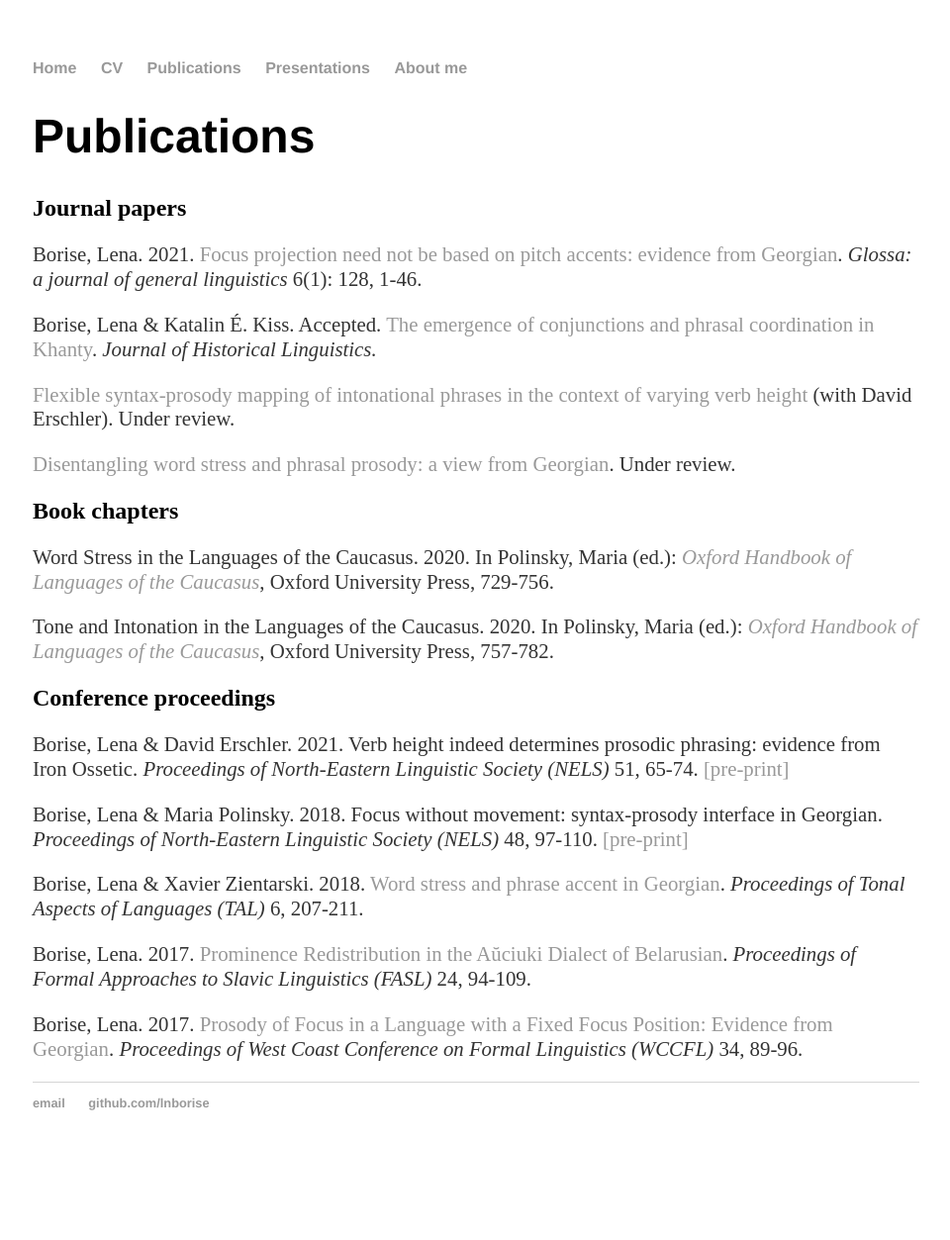
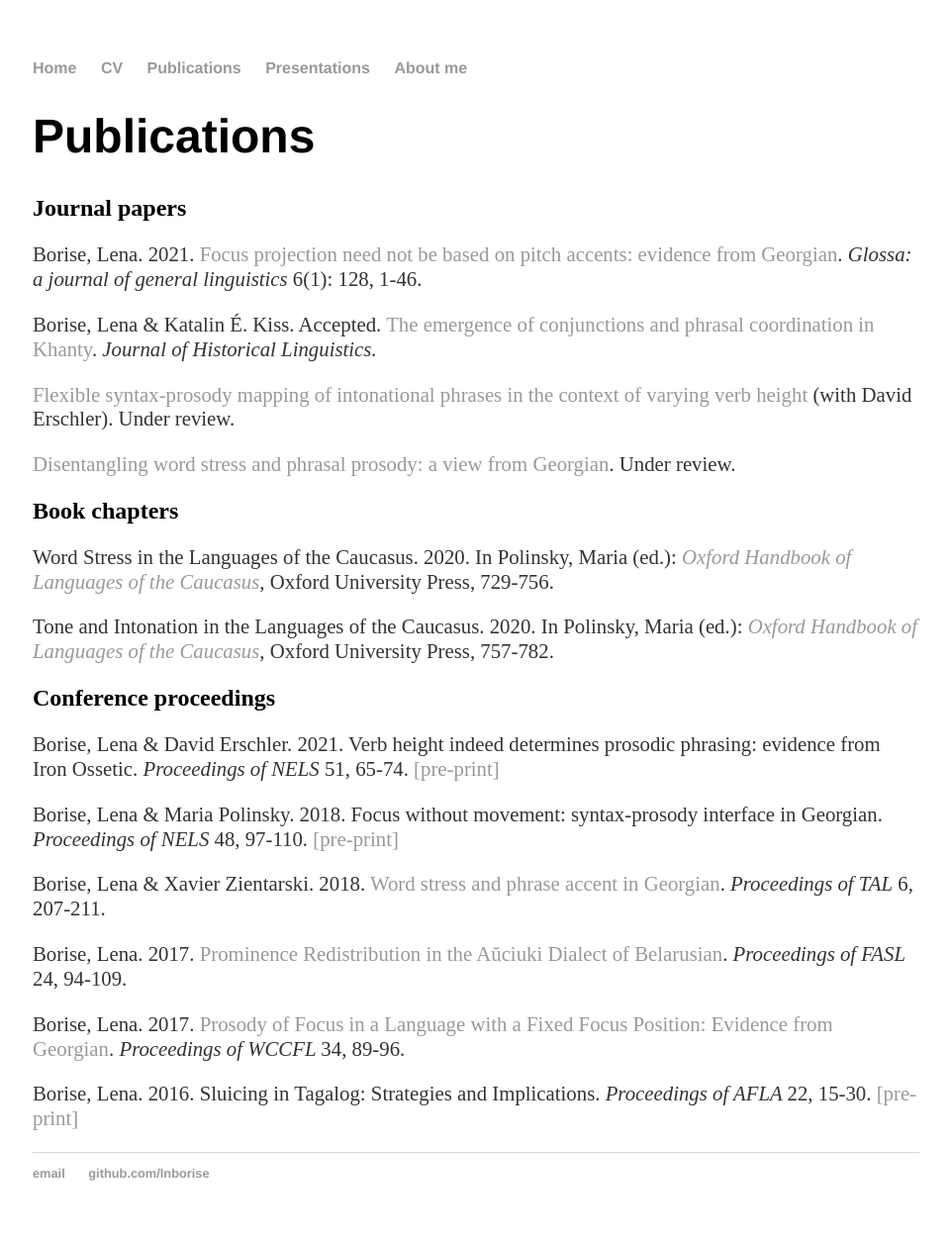
Before and after one commit to lnborise/lnborise.github.io, a Jekyll site: the page built from publications.html, in a window 1280 px wide. Shown: the whole page at 99% size, without its empty margins (159-1119 px from the left). Built offline with Jekyll 4.4.1, drawn with Linux system fonts in a browser that asks for light colours; before the commit the page ends 1182 px from its top, so only the background shows below that.

Commit message:
Update publications.html

```diff
--- a/publications.html
+++ b/publications.html
@@ -23,15 +23,17 @@ title: Publications
 
 <h2>Conference proceedings</h2>
 
-	<p>Borise, Lena & David Erschler. 2021. Verb height indeed determines prosodic phrasing: evidence from Iron Ossetic. <i>Proceedings of North-Eastern Linguistic Society (NELS)</i> 51, 65-74. <a href="https://lnborise.github.io/assets/NELS51_Proceedings_final.pdf"> [pre-print] </a> </p>
+	<p>Borise, Lena & David Erschler. 2021. Verb height indeed determines prosodic phrasing: evidence from Iron Ossetic. <i>Proceedings of NELS</i> 51, 65-74. <a href="https://lnborise.github.io/assets/NELS51_Proceedings_final.pdf"> [pre-print] </a> </p>
 
-	<p>Borise, Lena & Maria Polinsky. 2018. Focus without movement: syntax-prosody interface in Georgian. <i>Proceedings of North-Eastern Linguistic Society (NELS)</i> 48, 97-110. <a href="https://lnborise.github.io/assets/NELS - Borise & Polinsky - 19May18 - final.pdf"> [pre-print] </a> </p>
+	<p>Borise, Lena & Maria Polinsky. 2018. Focus without movement: syntax-prosody interface in Georgian. <i>Proceedings of NELS</i> 48, 97-110. <a href="https://lnborise.github.io/assets/NELS - Borise & Polinsky - 19May18 - final.pdf"> [pre-print] </a> </p>
 
-	<p>Borise, Lena & Xavier Zientarski. 2018. <a href="https://www.isca-speech.org/archive/tal_2018/borise18_tal.html">Word stress and phrase accent in Georgian</a>. 	<i>Proceedings of Tonal Aspects of Languages (TAL)</i> 6, 207-211. </p>
+	<p>Borise, Lena & Xavier Zientarski. 2018. <a href="https://www.isca-speech.org/archive/tal_2018/borise18_tal.html">Word stress and phrase accent in Georgian</a>. 	<i>Proceedings of TAL</i> 6, 207-211. </p>
 
-	<p>Borise, Lena. 2017. <a href="https://pages.nyu.edu/fasl24/proceedings.html">Prominence Redistribution in the Aŭciuki Dialect of Belarusian</a>. <i>Proceedings of Formal Approaches to Slavic Linguistics (FASL)</i> 24, 94-109. </p>
+	<p>Borise, Lena. 2017. <a href="https://pages.nyu.edu/fasl24/proceedings.html">Prominence Redistribution in the Aŭciuki Dialect of Belarusian</a>. <i>Proceedings of FASL</i> 24, 94-109. </p>
 
-	<p>Borise, Lena. 2017. <a href="http://www.lingref.com/cpp/wccfl/34/index.html">Prosody of Focus in a Language with a Fixed Focus Position: Evidence from Georgian</a>. <i>Proceedings of West Coast Conference on Formal Linguistics (WCCFL) </i> 34, 89-96. </p>
+	<p>Borise, Lena. 2017. <a href="http://www.lingref.com/cpp/wccfl/34/index.html">Prosody of Focus in a Language with a Fixed Focus Position: Evidence from Georgian</a>. <i>Proceedings of WCCFL </i> 34, 89-96. </p>
+
+	<p>Borise, Lena. 2016. Sluicing in Tagalog: Strategies and Implications. <i>Proceedings of AFLA </i> 22, 15-30. <a href="https://lnborise.github.io/assets/Borise_Tagalog_Sluicing_AFLA.pdf"> [pre-print] </a> </p></p>
 
 
 
```
